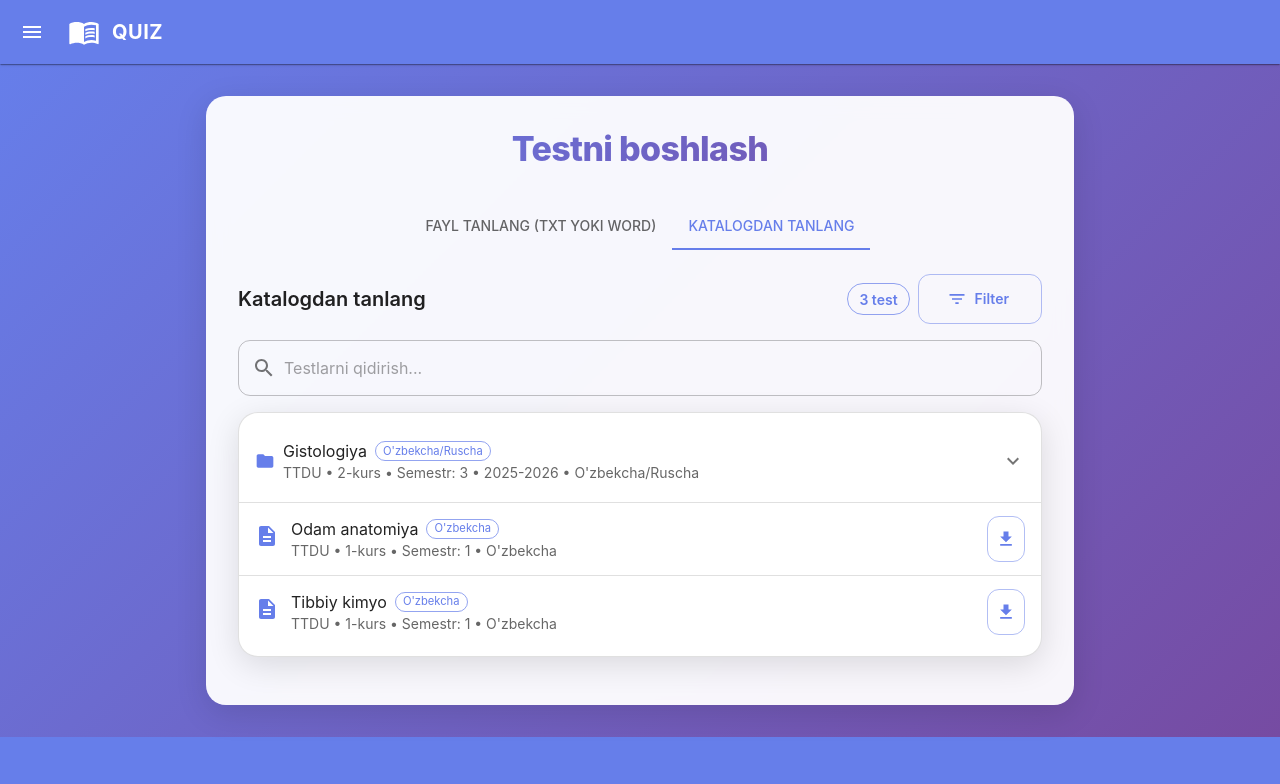
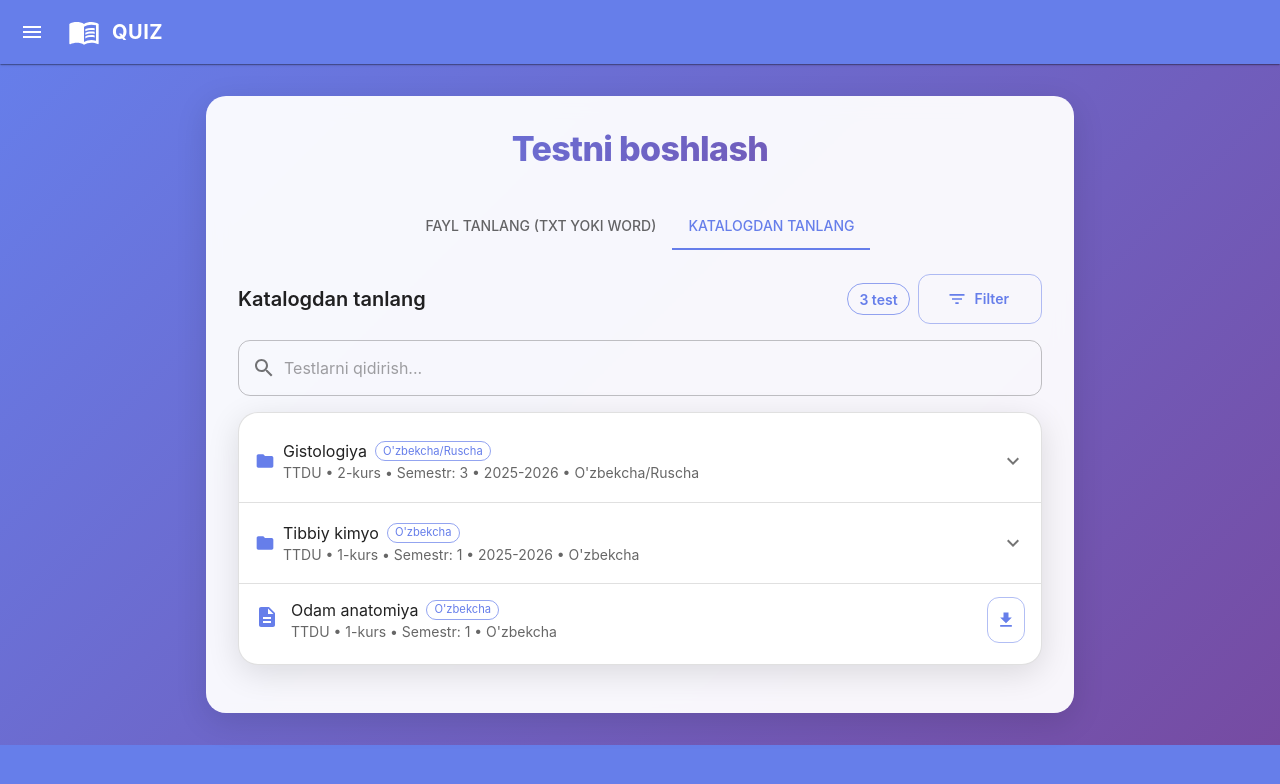
Before and after one commit to ushodmonov/quiz, a React (Vite) app: page / in a window 1280 px wide. Shown: the top 784 px of the page. Built offline with nearby package versions, Linux system fonts and the light colour scheme.

Commit message:
added new file and logic

```diff
--- a/public/assets/test-catalog.json
+++ b/public/assets/test-catalog.json
@@ -8,6 +8,7 @@
       "courses": 2,
       "institute": "TTDU",
       "language": "uz/ru",
+      "work_it_all": true,
       "sub_catologs": [
         {
           "name": "Bir javobli.docx",
@@ -28,6 +29,26 @@
       ]
     },
     {
+      "name": "Tibbiy kimyo",
+      "semester": 1,
+      "years": "2025-2026",
+      "subject": "Tibbiy kimyo",
+      "courses": 1,
+      "institute": "TTDU",
+      "language": "uz",
+      "work_it_all": false,
+      "sub_catologs": [
+        {
+          "name": "830 talik savollar",
+          "path": "tests/ttdu/1/tibbiy_kimyo/1_semester/tibbiy_kimyo.docx"
+        },
+        {
+          "name": "1113 talik savollar",
+          "path": "tests/ttdu/1/tibbiy_kimyo/1_semester/tibbiy_kimyo_2.docx"
+        }
+      ]
+    },
+    {
       "name": "Odam anatomiya",
       "path": "tests/ttdu/1/odam_anatomiyasi/1_semester/odam_anatomiyasi.txt",
       "semester": 1,
@@ -35,15 +56,6 @@
       "courses": 1,
       "institute": "TTDU",
       "language": "uz"
-    },
-    {
-      "name": "Tibbiy kimyo",
-      "path": "tests/ttdu/1/tibbiy_kimyo/1_semester/tibbiy_kimyo.docx",
-      "semester": 1,
-      "subject": "Tibbiy kimyo",
-      "courses": 1,
-      "institute": "TTDU",
-      "language": "uz"
     }
   ]
 }
--- a/src/pages/StartPage.tsx
+++ b/src/pages/StartPage.tsx
@@ -798,6 +798,7 @@ export default function StartPage({ onStart, onViewAllQuestions }: StartPageProp
                                           </Box>
                                         </AccordionSummary>
                                         <AccordionDetails sx={{ p: 0, pt: 0 }}>
+                                          {test.work_it_all === true && (
                                             <Box sx={{ bgcolor: 'action.hover', p: 1 }}>
                                               <Button
                                                 variant="contained"
@@ -811,6 +812,7 @@ export default function StartPage({ onStart, onViewAllQuestions }: StartPageProp
                                                 {t('start.loadAllSubTests') || 'Barcha sub-testlarni yuklash'}
                                               </Button>
                                             </Box>
+                                          )}
                                           <List sx={{ bgcolor: 'action.hover' }}>
                                             {subCatalogs.map((subTest, subIndex) => (
                                               <Fragment key={subTest.id}>
--- a/src/utils/testCatalog.ts
+++ b/src/utils/testCatalog.ts
@@ -12,6 +12,7 @@ export interface TestCatalogItem {
   courses?: string | number | (string | number)[]  // Qaysi kurslar uchun (e.g., 1, "1", [1, 2], "1-kurs")
   institute?: string  // Qaysi institut uchun (e.g., "TTDU", "Toshkent Tibbiyot Universiteti")
   language?: string  // Til (e.g., "uz", "ru", "uz/ru")
+  work_it_all?: boolean  // If true and test has sub_catalogs, show "Load all tests" button
   sub_catalogs?: TestCatalogItem[]  // Support both spellings
   sub_catologs?: TestCatalogItem[]  // Typo version for backward compatibility
 }
```
Also changed, not shown: 1 other file (tests, documents, lock files or other folders). Lines whose indentation alone changed are shown as unchanged.
